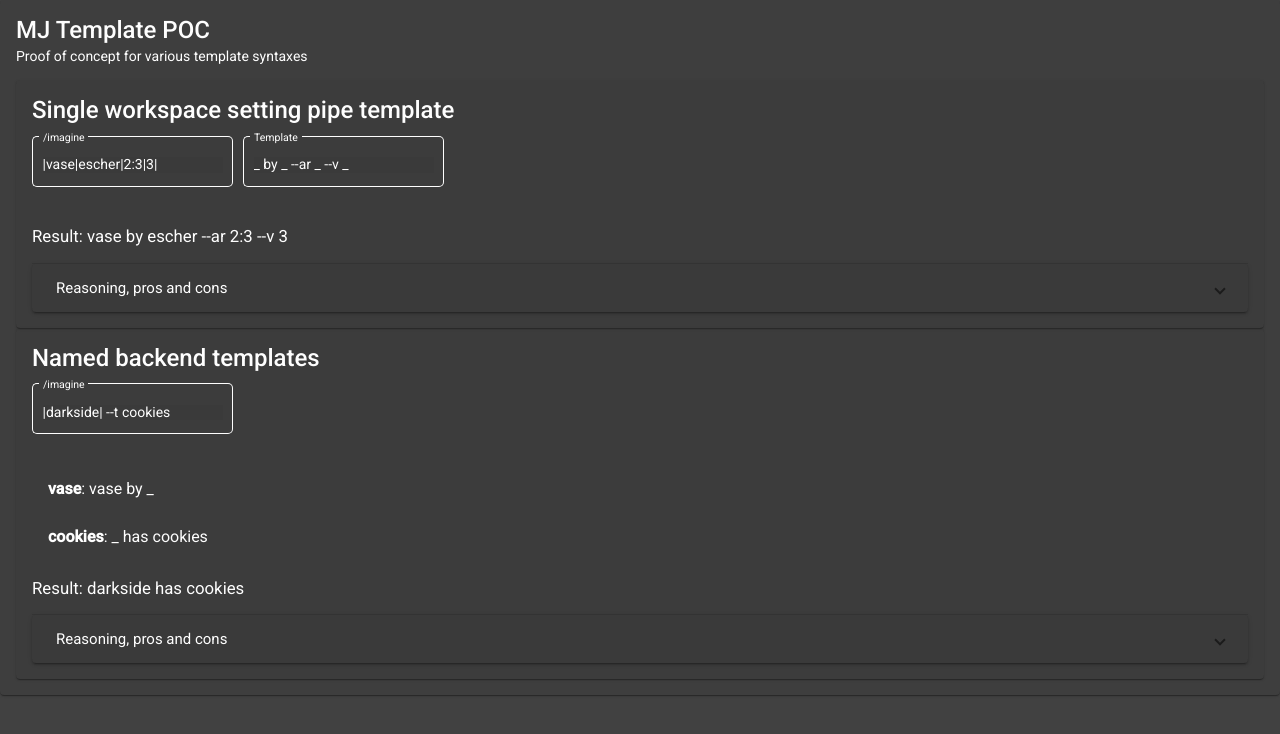
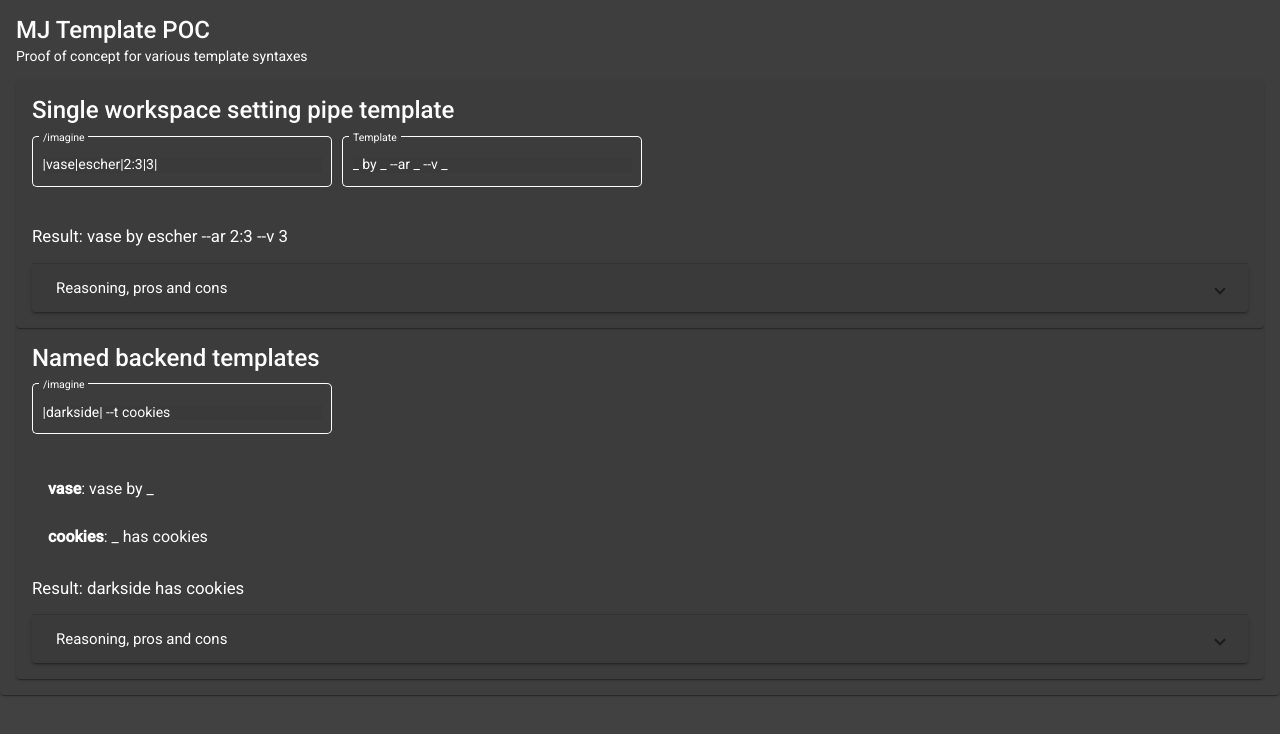
Before and after one commit to Jonathan-Ironman/MJ-Templates, an Angular app: page / in a window 1280 px wide. Shown: the top 734 px of the page. Built offline with nearby package versions, Linux system fonts and the light colour scheme; what @angular/material-moment-adapter would draw is missing.

Commit message:
Made inputs bigger

```diff
--- a/src/styles.scss
+++ b/src/styles.scss
@@ -26,6 +26,7 @@ body * {
 
 mat-form-field {
   margin-right: 10px;
+  width: 300px;
 }
 
 .result {
```
